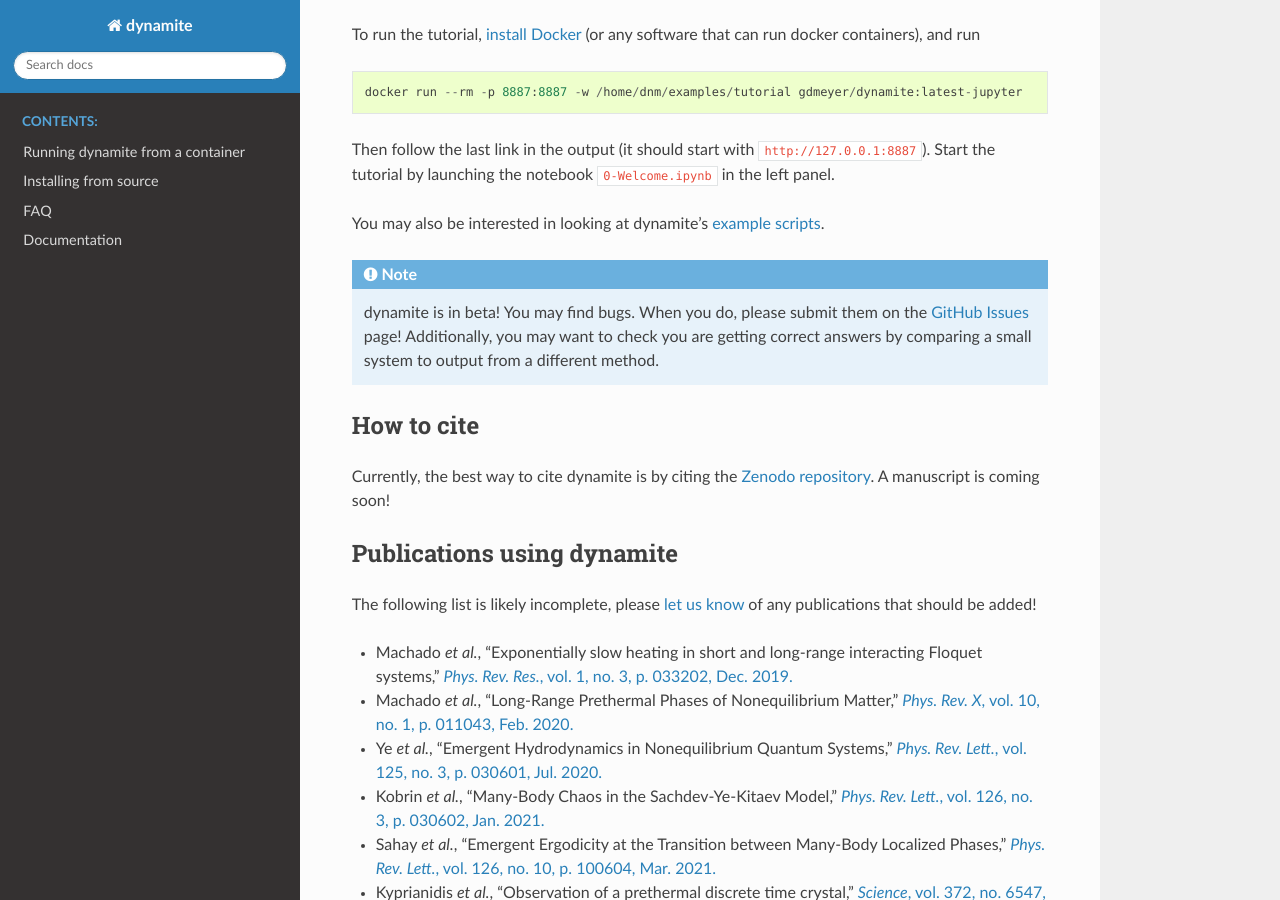
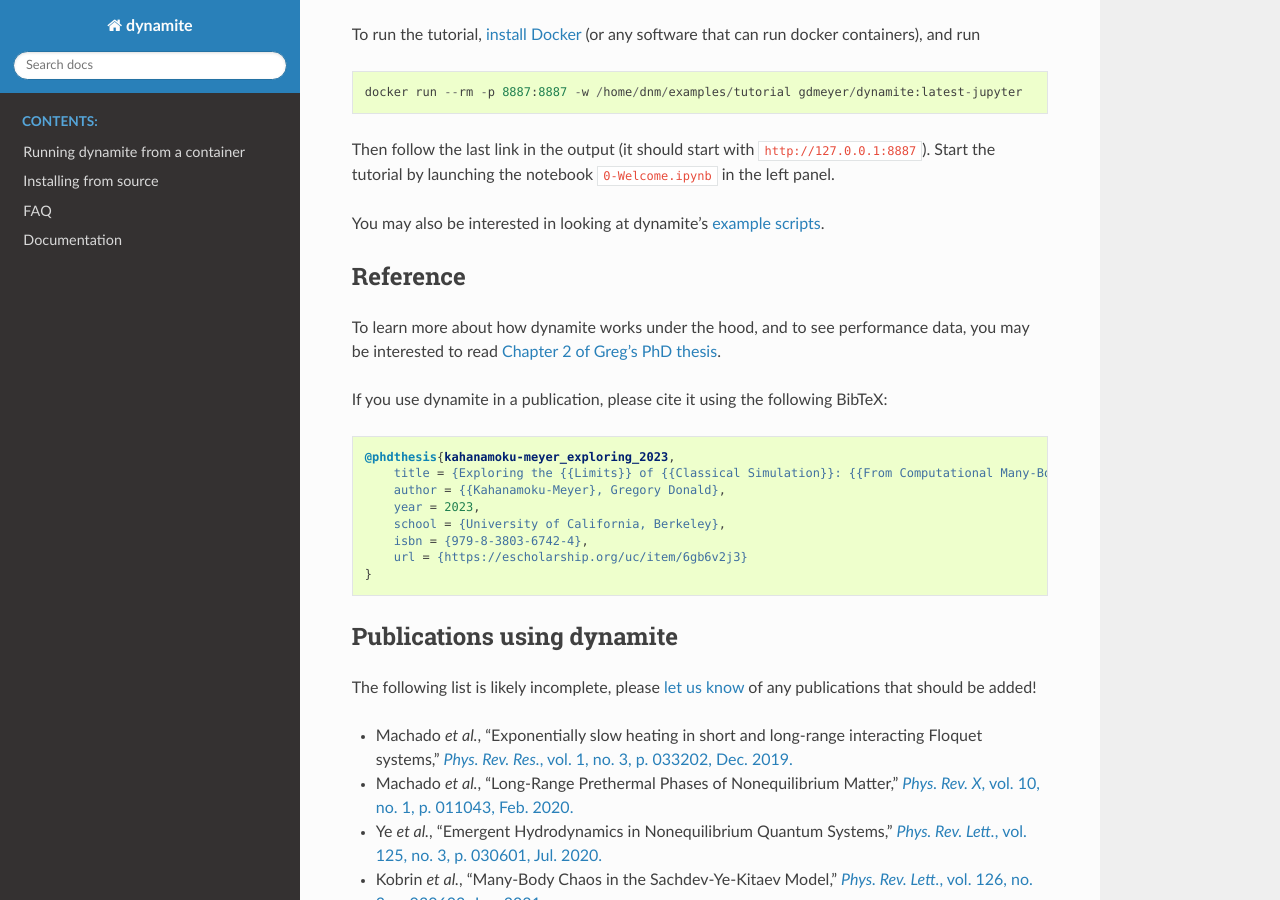
Before and after one commit to GregDMeyer/dynamite, a Sphinx documentation site: the page built from docs/index.rst, in a window 1280 px wide and 900 px high, scrolled down 302 px. Built offline with Sphinx 7.4.7 and the Read the Docs theme 3.1.0, drawn with Linux system fonts in a browser that asks for light colours.

Commit message:
remove beta note; add reference to dissertation

```diff
--- a/docs/index.rst
+++ b/docs/index.rst
@@ -24,18 +24,23 @@
 
 You may also be interested in looking at dynamite's `example scripts <https://github.com/GregDMeyer/dynamite/tree/master/examples/scripts>`_.
 
-.. note::
-    dynamite is in beta! You may find bugs. When you do,
-    please submit them on the `GitHub Issues <https://github.com/GregDMeyer/dynamite/issues>`_
-    page! Additionally, you may want to check you are getting correct answers by
-    comparing a small system to output from a different method.
+Reference
+---------
 
-How to cite
------------
+To learn more about how dynamite works under the hood, and to see performance data, you may be interested to read `Chapter 2 of Greg's PhD thesis <https://gmeyer.net/dissertation/Ch2.html>`_.
 
-Currently, the best way to cite dynamite is by citing the
-`Zenodo repository <https://doi.org/10.5281/zenodo.3606825>`_.
-A manuscript is coming soon!
+If you use dynamite in a publication, please cite it using the following BibTeX:
+
+.. code-block:: bibtex
+
+   @phdthesis{kahanamoku-meyer_exploring_2023,
+       title = {Exploring the {{Limits}} of {{Classical Simulation}}: {{From Computational Many-Body Dynamics}} to {{Quantum Advantage}}},
+       author = {{Kahanamoku-Meyer}, Gregory Donald},
+       year = 2023,
+       school = {University of California, Berkeley},
+       isbn = {979-8-3803-6742-4},
+       url = {https://escholarship.org/uc/item/6gb6v2j3}
+   }
 
 Publications using dynamite
 ---------------------------
```
